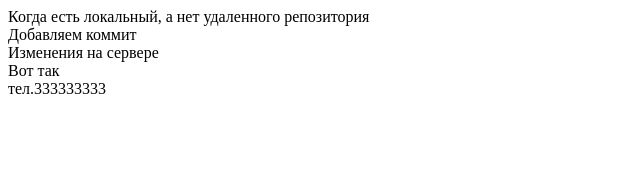
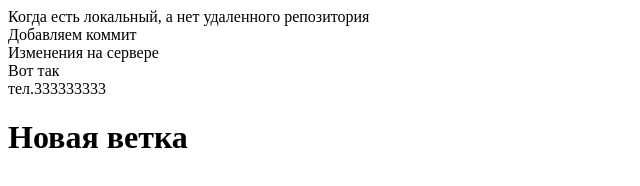
Before and after one commit to DobriKuznec/special-app, a plain HTML site: page index.html in a window 1280 px wide. Shown: the whole page, without its empty margins (0-640 px from the left). Drawn offline with Linux system fonts and the light colour scheme.

Commit message:
коммит в новой ветке

```diff
--- a/index.html
+++ b/index.html
@@ -12,5 +12,6 @@
     <div>Изменения на сервере</div>
     <div>Вот так</div>
     <div>тел.333333333</div>
+    <h1>Новая ветка</h1>
 </body>
 </html>
```
